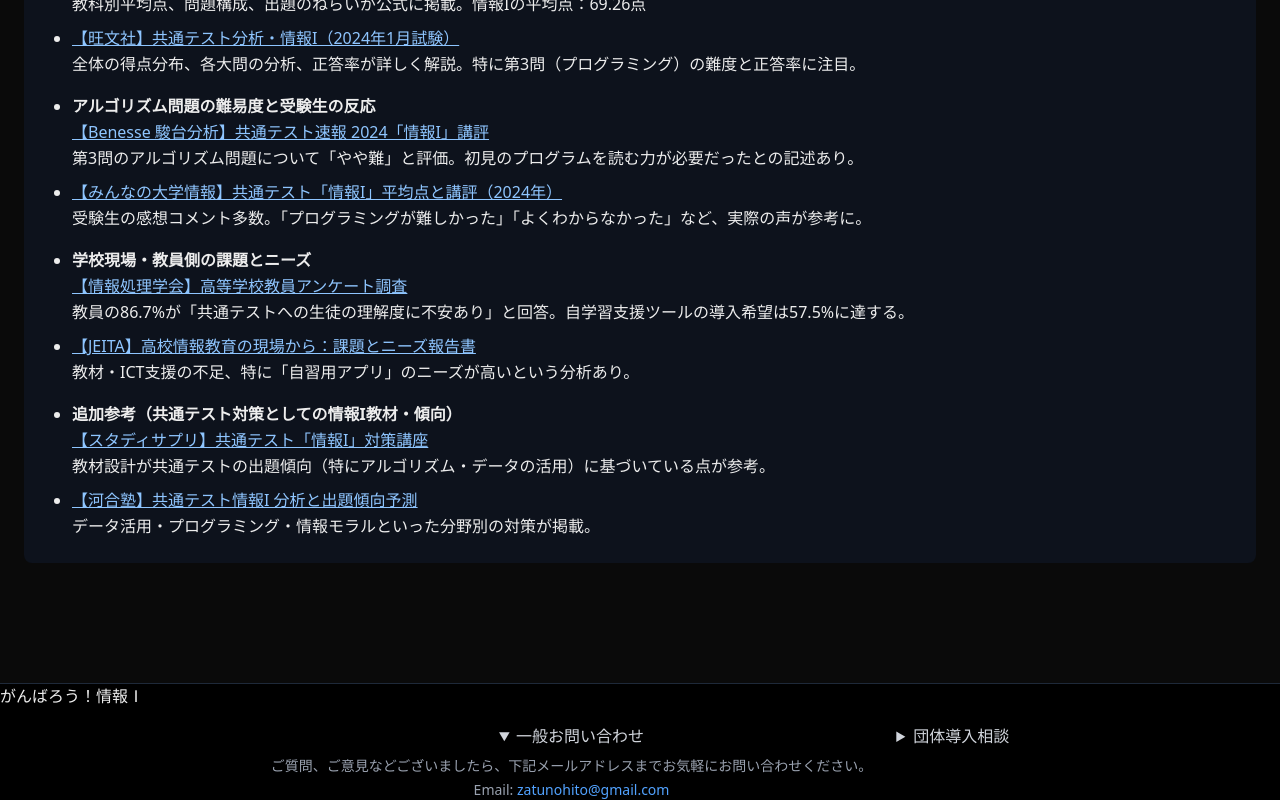
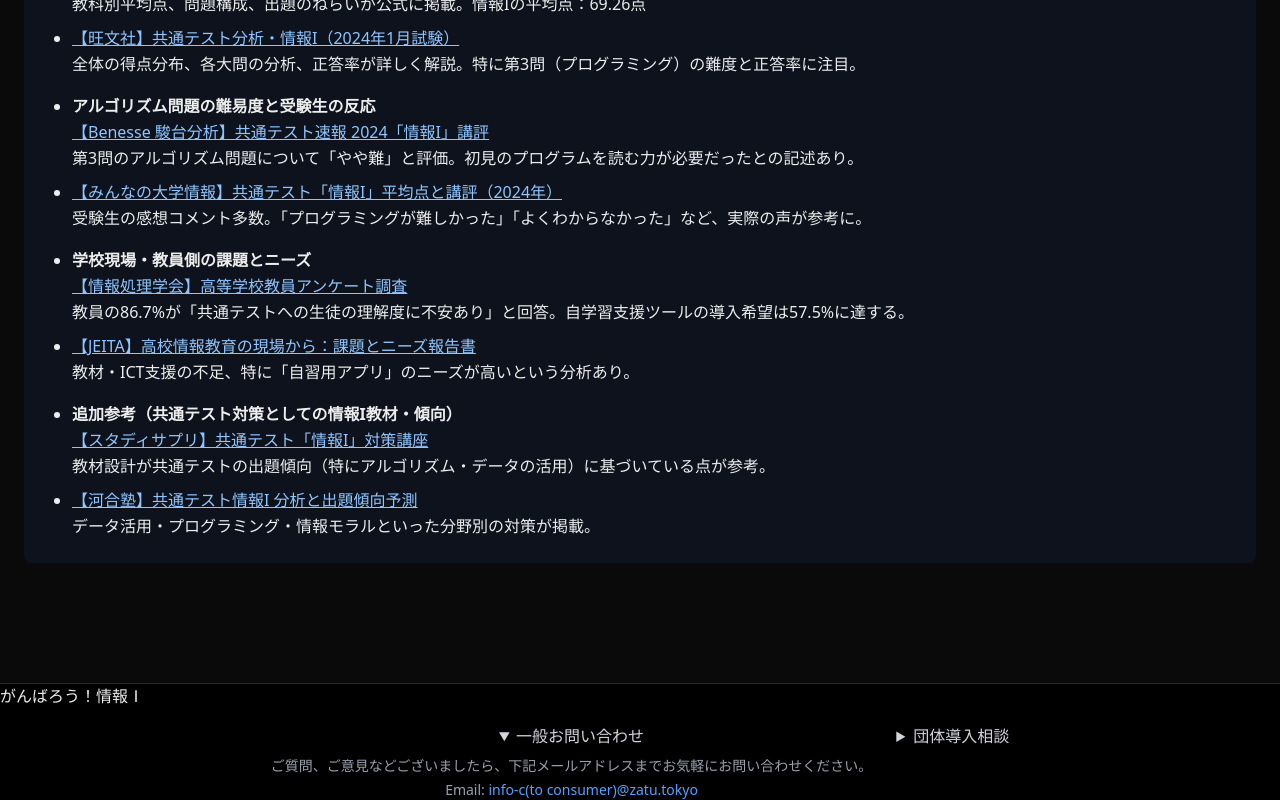
Before and after one commit to zatunohito/algorithm, a Next.js app: page / in a window 1280 px wide. Both pictures are taken after a click on the heading "一般お問い合わせ". Shown: the part 1144-1944 px from the top of the page. Built offline with nearby package versions, Linux system fonts and the light colour scheme.

Commit message:
EDIT mail link

```diff
--- a/src/components/Footer.tsx
+++ b/src/components/Footer.tsx
@@ -10,7 +10,7 @@
             </summary>
             <div className="pt-2 text-sm">
               <p>ご質問、ご意見などございましたら、下記メールアドレスまでお気軽にお問い合わせください。</p>
-              <p className="mt-1">Email: <a href="mailto:zatunohito@gmail.com" className="text-blue-400 hover:underline">zatunohito@gmail.com</a></p>
+              <p className="mt-1">Email: <a href="mailto:info-c@zatu.tokyo" className="text-blue-400 hover:underline">info-c(to consumer)@zatu.tokyo</a></p>
             </div>
           </details>
           <details className="group">
@@ -19,7 +19,7 @@
             </summary>
             <div className="pt-2 text-sm">
               <p>学校、塾、その他教育機関での団体導入をご検討の際は、下記までご連絡ください。</p>
-              <p className="mt-1">Email: <a href="mailto:zatunohito@gmail.com" className="text-blue-400 hover:underline">zatunohito@gmail.com</a></p>
+              <p className="mt-1">Email: <a href="info-b@zatu.tokyo" className="text-blue-400 hover:underline">info-b(to business)</a></p>
               <p className="mt-1">担当者より詳細をご案内させていただきます。</p>
             </div>
           </details>
```
